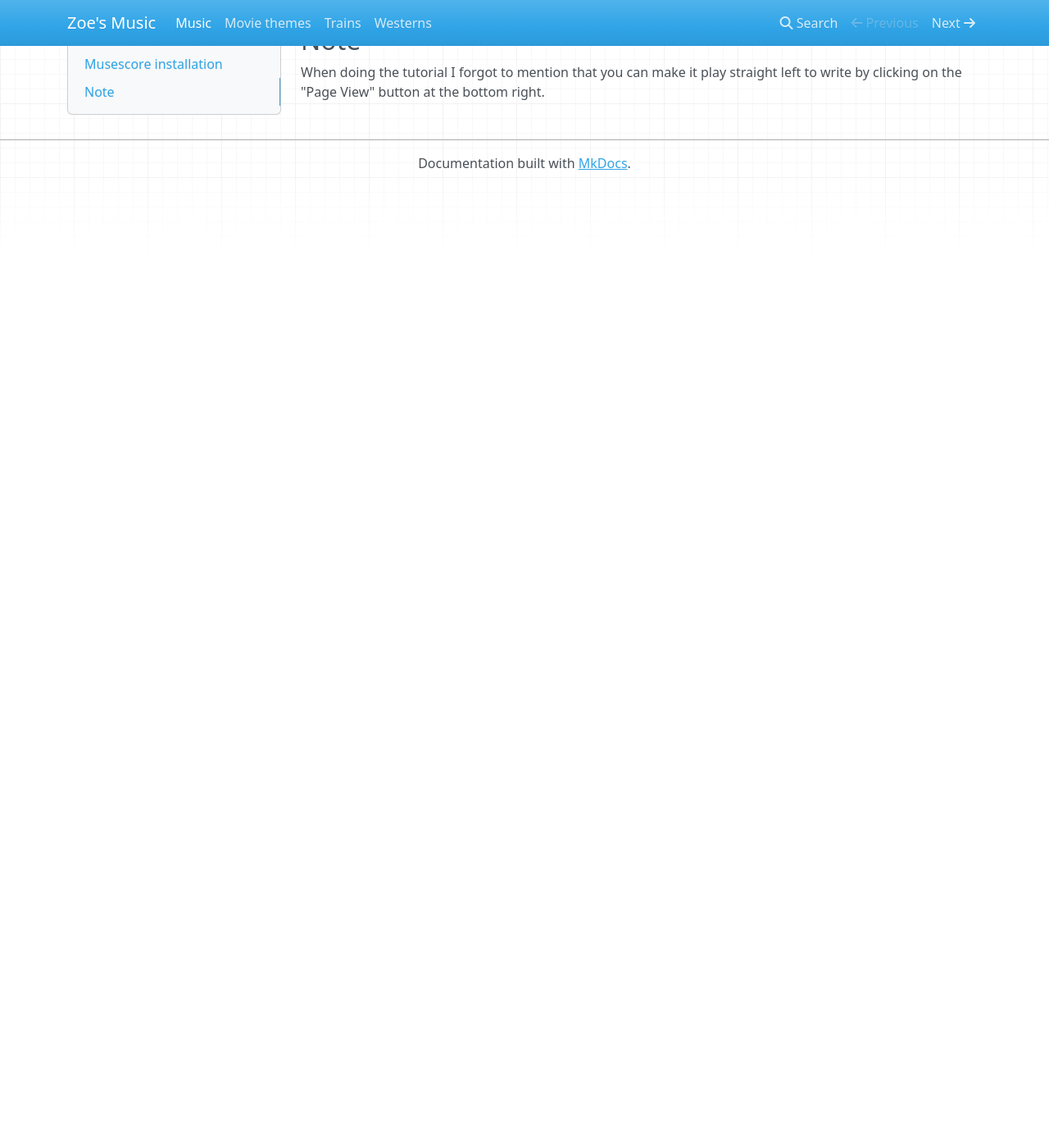
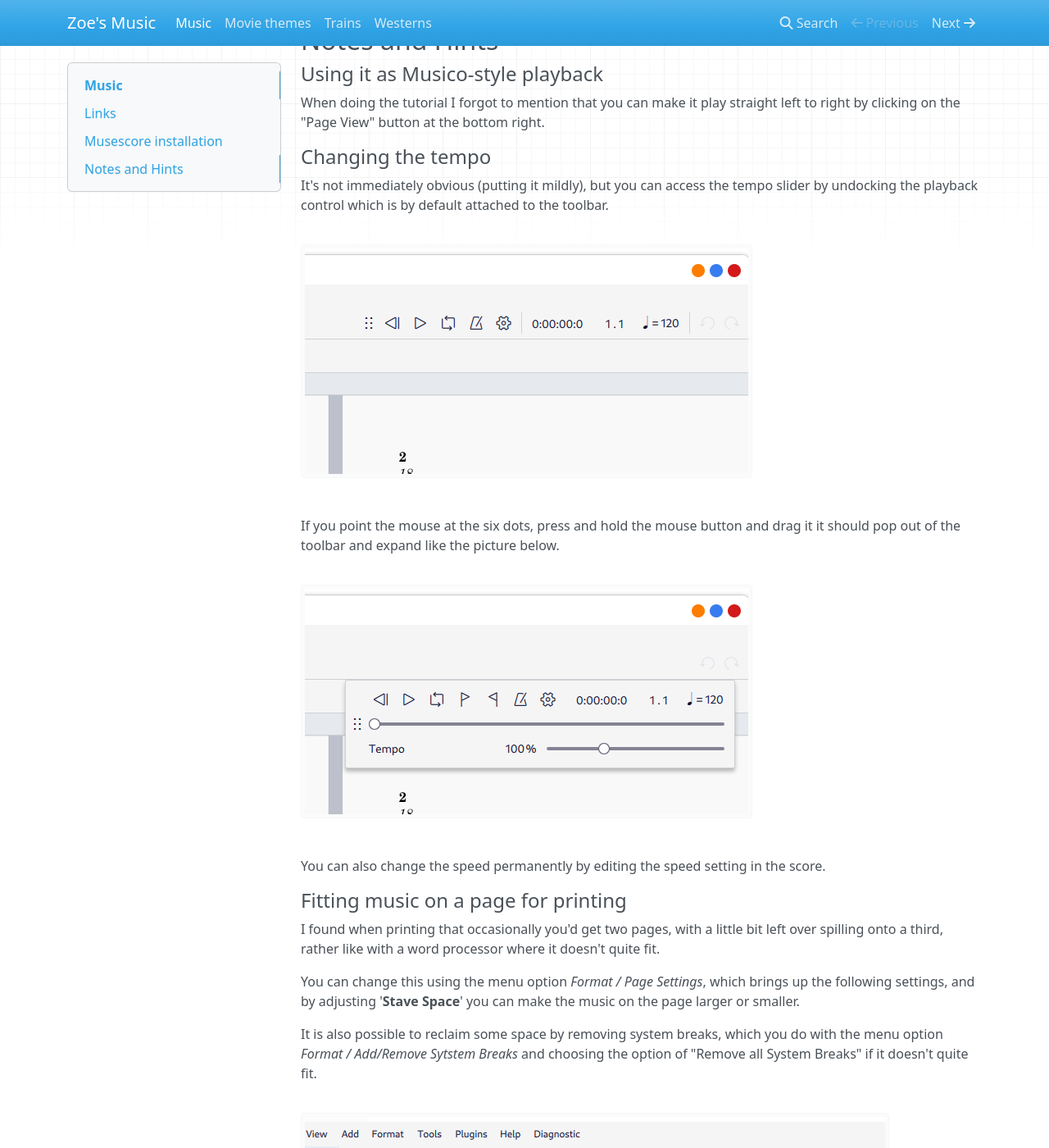
Before and after one commit to paulscottrobson/zoe-music, an MkDocs documentation site: the page built from website/docs/index.md, in a window 1280 px wide and 1400 px high, scrolled down 658 px. Shown: the whole window at 82% size. Built offline with MkDocs 1.6.1, drawn with Linux system fonts in a browser that asks for light colours; nearby versions of some CDN libraries; before the commit the page ends 900 px from its top, so only the background shows below that.

Commit message:
Added some hints & tips

```diff
--- a/website/docs/index.md
+++ b/website/docs/index.md
@@ -25,6 +25,30 @@ The process is for Windows but MacOS is much the same, apparently.
 
 Another alternative is to download the non musehub version "Musescore Studio without Musehub"
 
-## Note
+## Notes and Hints
 
-When doing the tutorial I forgot to mention that you can make it play straight left to write by clicking on the "Page View" button at the bottom right.
+#### Using it as Musico-style playback
+
+When doing the tutorial I forgot to mention that you can make it play straight left to right by clicking on the "Page View" button at the bottom right.
+
+#### Changing the tempo
+
+It's not immediately obvious (putting it mildly), but you can access the tempo slider by undocking the playback control which is by default attached to the toolbar.
+
+![image-20240622092005396](assets/image-20240622092005396.png)
+
+If you point the mouse at the six dots,  press and hold the mouse button and drag it it should pop out of the toolbar and expand like the picture below.
+
+![image-20240622091836094](assets/image-20240622091836094.png)
+
+You can also change the speed permanently by editing the speed setting in the score.
+
+#### Fitting music on a page for printing
+
+I found when printing that occasionally you'd get two pages, with a little bit left over spilling onto a third, rather like with a word processor where it doesn't quite fit.
+
+You can change this using the menu option *Format / Page Settings*, which brings up the following settings, and by adjusting '**Stave Space**' you can make the music on the page larger or smaller.
+
+It is also possible to reclaim some space by removing system breaks, which you do with the menu option *Format / Add/Remove Sytstem Breaks* and choosing the option of "Remove all System Breaks" if it doesn't quite fit.
+
+![image-20240622092449002](assets/image-20240622092449002.png)
```
Also changed, not shown: website/docs/assets/image-20240622091836094.png (added), website/docs/assets/image-20240622092005396.png (added), website/docs/assets/image-20240622092449002.png (added).
